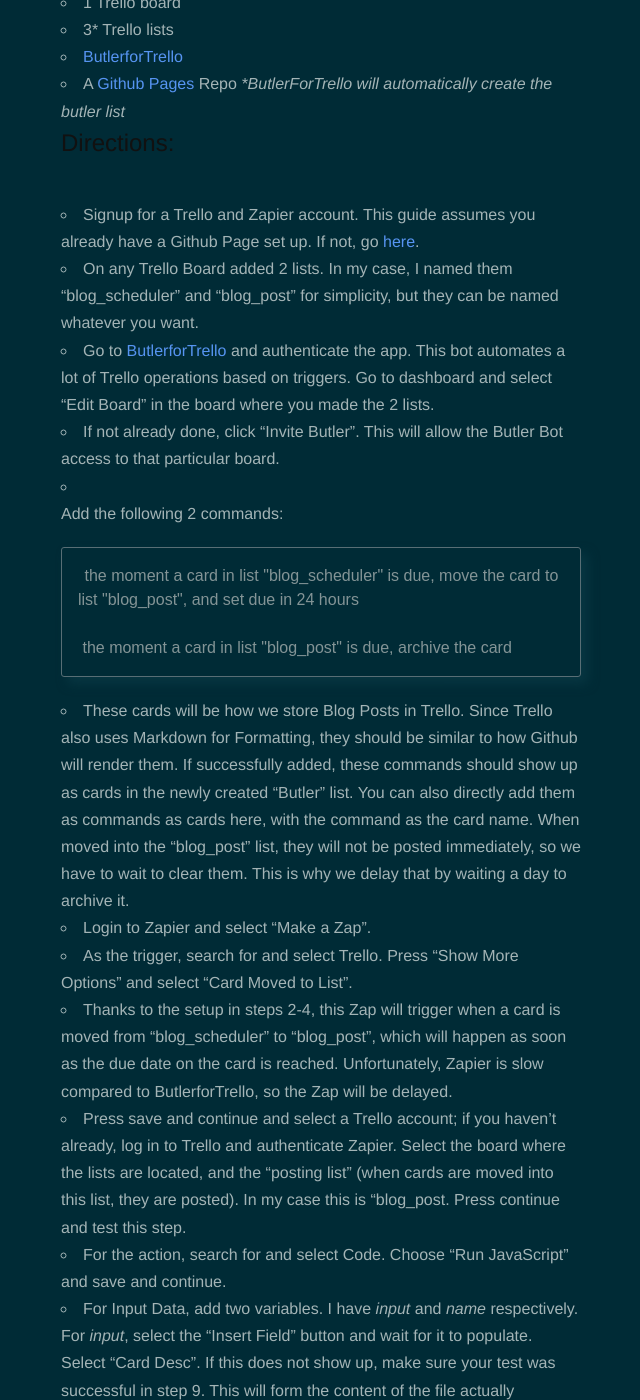
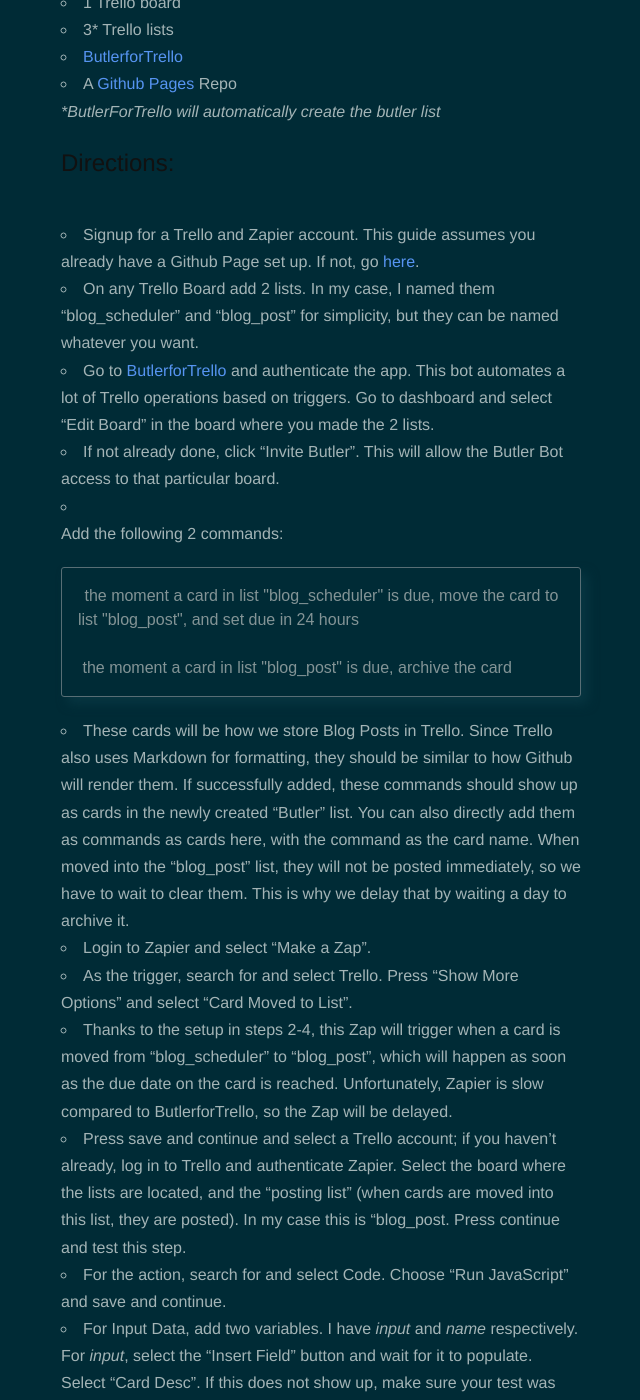
Before and after one commit to ogewan/ogewan.github.io, a Jekyll site: the page built from _posts/2017-05-05-Tech.markdown, in a window 1280 px wide and 1400 px high, scrolled down 855 px. Shown: the whole window, without its empty margins (319-959 px from the left). Built offline with Jekyll 4.4.1, drawn with Linux system fonts in a browser that asks for light colours; nearby versions of some CDN libraries.

Commit message:
Proofreading 1

````diff
--- a/_posts/2017-05-05-Tech.markdown
+++ b/_posts/2017-05-05-Tech.markdown
@@ -15,12 +15,13 @@ Ingredients:
 - 3* Trello lists
 - [ButlerforTrello](https://butlerfortrello.com/)
 - A [Github Pages](https://pages.github.com/) Repo
+
 **ButlerForTrello will automatically create the butler list*
 
 Directions:
 ----
 1. Signup for a Trello and Zapier account. This guide assumes you already have a Github Page set up. If not, go [here](https://pages.github.com/).
-2. On any Trello Board added 2 lists. In my case, I named them "blog_scheduler" and "blog_post" for simplicity, but they can be named whatever you want.
+2. On any Trello Board add 2 lists. In my case, I named them "blog_scheduler" and "blog_post" for simplicity, but they can be named whatever you want.
 3. Go to [ButlerforTrello](https://butlerfortrello.com/) and authenticate the app. This bot automates a lot of Trello operations based on triggers. Go to dashboard and select "Edit Board" in the board where you made the 2 lists.
    - If not already done, click "Invite Butler". This will allow the Butler Bot access to that particular board.
 4. Add the following 2 commands:
@@ -31,7 +32,7 @@ Directions:
     the moment a card in list "blog_post" is due, archive the card
     ```
 
-5. These cards will be how we store Blog Posts in Trello. Since Trello also uses Markdown for Formatting, they should be similar to how Github will render them. If successfully added, these commands should show up as cards in the newly created "Butler" list. You can also directly add them as commands as cards here, with the command as the card name.
+5. These cards will be how we store Blog Posts in Trello. Since Trello also uses Markdown for formatting, they should be similar to how Github will render them. If successfully added, these commands should show up as cards in the newly created "Butler" list. You can also directly add them as commands as cards here, with the command as the card name.
 When moved into the "blog_post" list, they will not be posted immediately, so we have to wait to clear them. This is why we delay that by waiting a day to archive it.
 6. Login to Zapier and select "Make a Zap".
 7. As the trigger, search for and select Trello. Press "Show More Options" and select "Card Moved to List".
````
